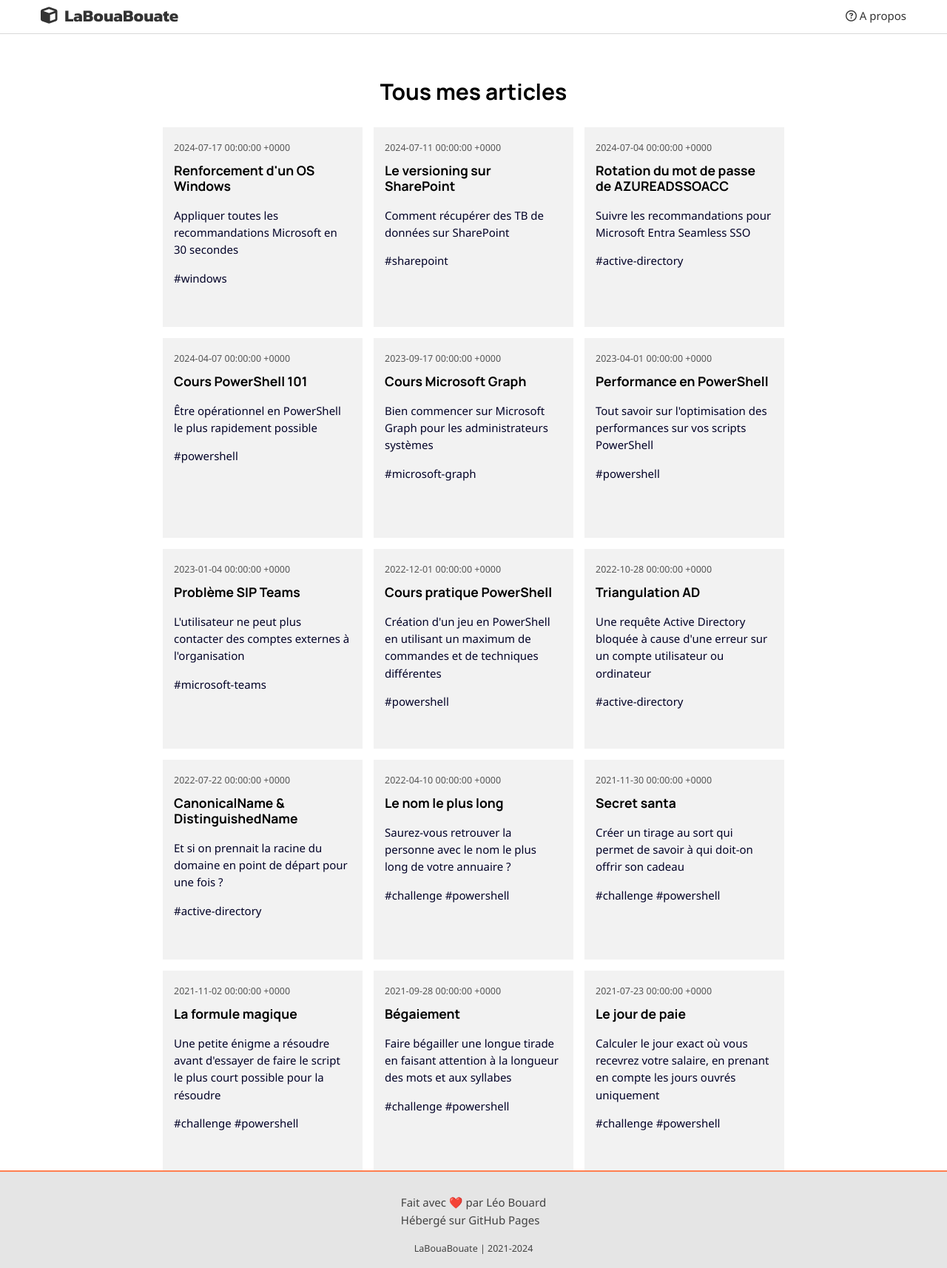
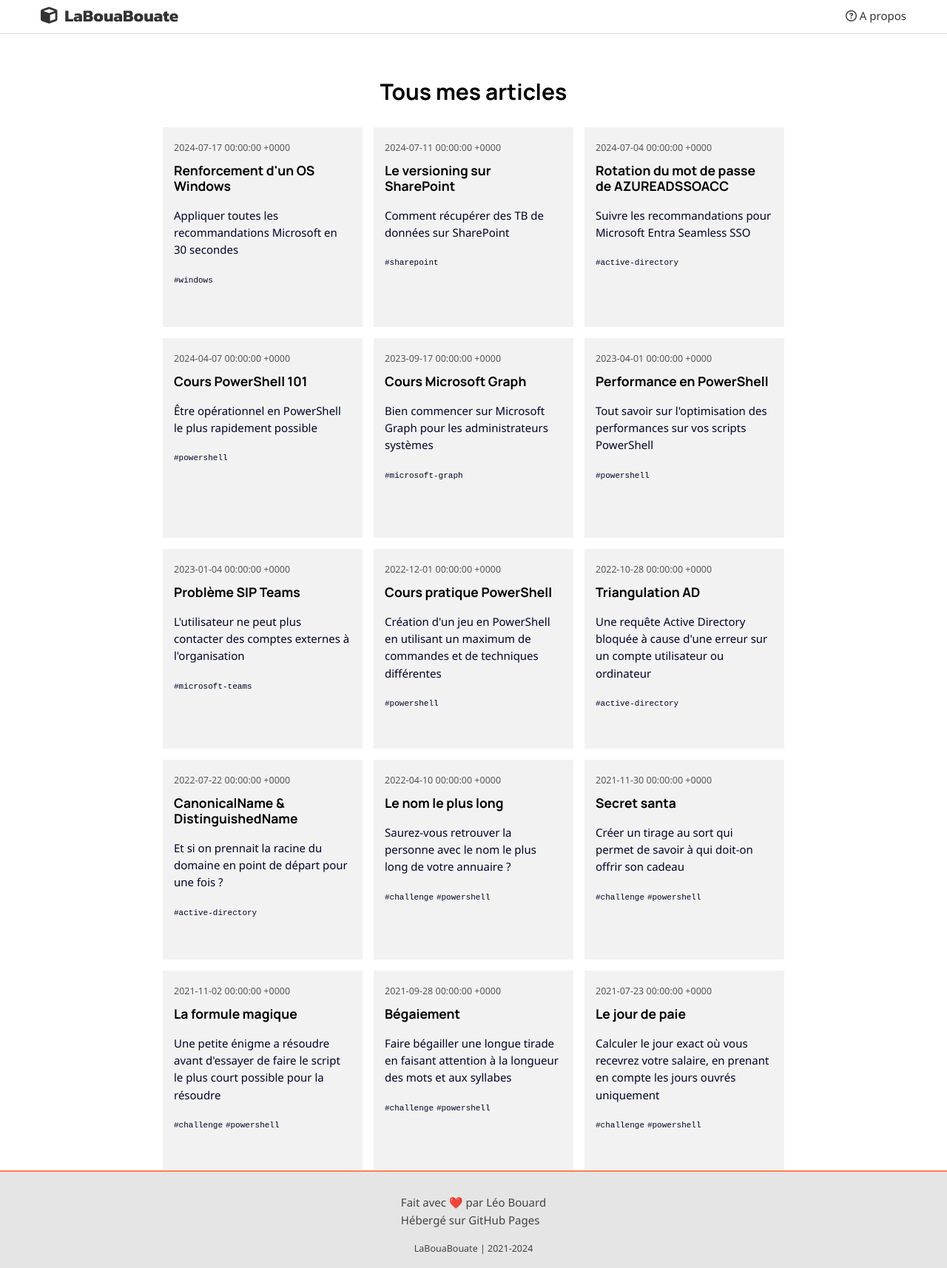
Before and after one commit to leobouard/leobouard.github.io, a Jekyll site: the page built from _pages/blog2.html, in a window 1280 px wide. Shown: the whole page at 74% size. Built offline with Jekyll 4.4.1, drawn with Linux system fonts in a browser that asks for light colours; nearby versions of some CDN libraries; some web fonts are replaced.

Commit message:
Update blog2.html

```diff
--- a/_pages/blog2.html
+++ b/_pages/blog2.html
@@ -15,7 +15,7 @@ description: "Tous les articles, cours et défis sur PowerShell et d'autres tech
         <p>{{ post.description }}</p>
         <div class="article-tags">
             {% for tag in post.tags %}
-            <span>#{{ tag }}</span>
+            <code>#{{ tag }}</code>
             {% endfor %}
         </div>
         </a>
```
